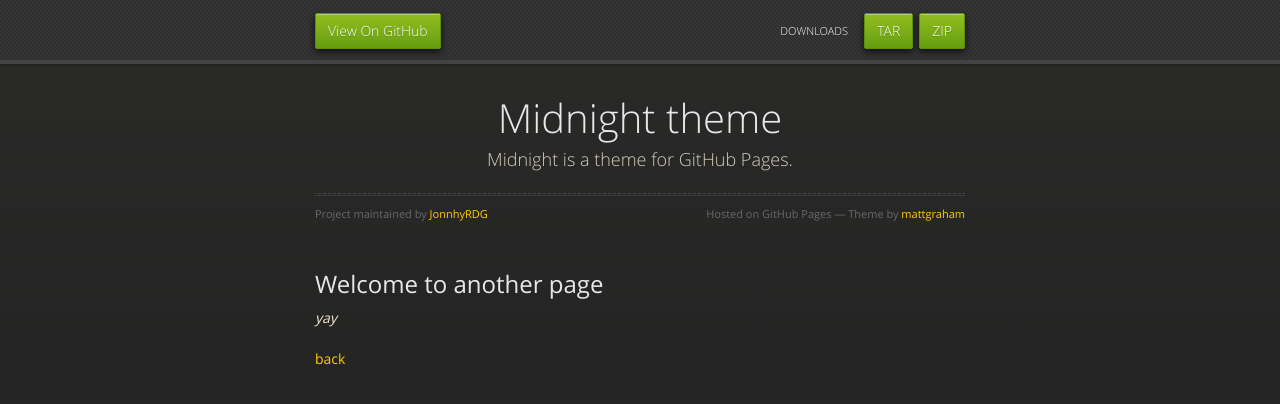
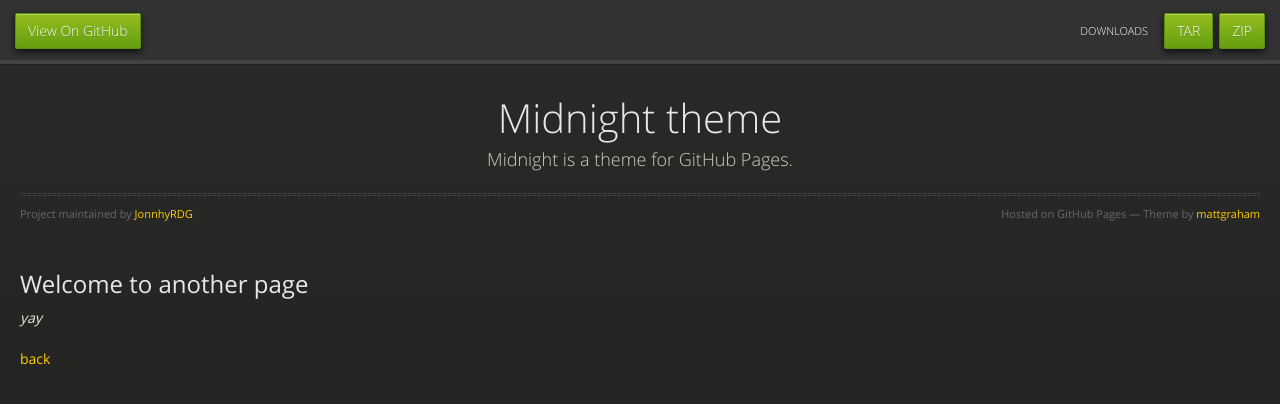
Before and after one commit to JonnhyRDG/jonnhyRDG.github.io, a Jekyll site: the page built from another-page.md, in a window 1280 px wide. Shown: the top 404 px of the page. Built offline with Jekyll 4.4.1, drawn with Linux system fonts in a browser that asks for light colours; our own code applies the rules of GitHub Pages for plain Markdown files.

Commit message:
cleaning text

```diff
--- a/_sass/jekyll-theme-midnight.scss
+++ b/_sass/jekyll-theme-midnight.scss
@@ -76,7 +76,7 @@
 }
 
 .wrapper {
-  max-width:650px;
+  max-width:1250px;
   margin:0 auto;
   position:relative;
   padding: 0 20px;
@@ -166,7 +166,7 @@
   box-shadow: 0px 1px 3px rgba(0,0,0,.25);
 
   nav {
-    max-width: 650px;
+    max-width: 1250px;
     margin: 0 auto;
     padding: 0 10px;
     background: blue;
@@ -277,7 +277,7 @@
   }
 }
 
-@media print, screen and (max-width: 720px) {
+@media print, screen and (max-width: 1250px) {
 
   #title {
     .credits {
```
